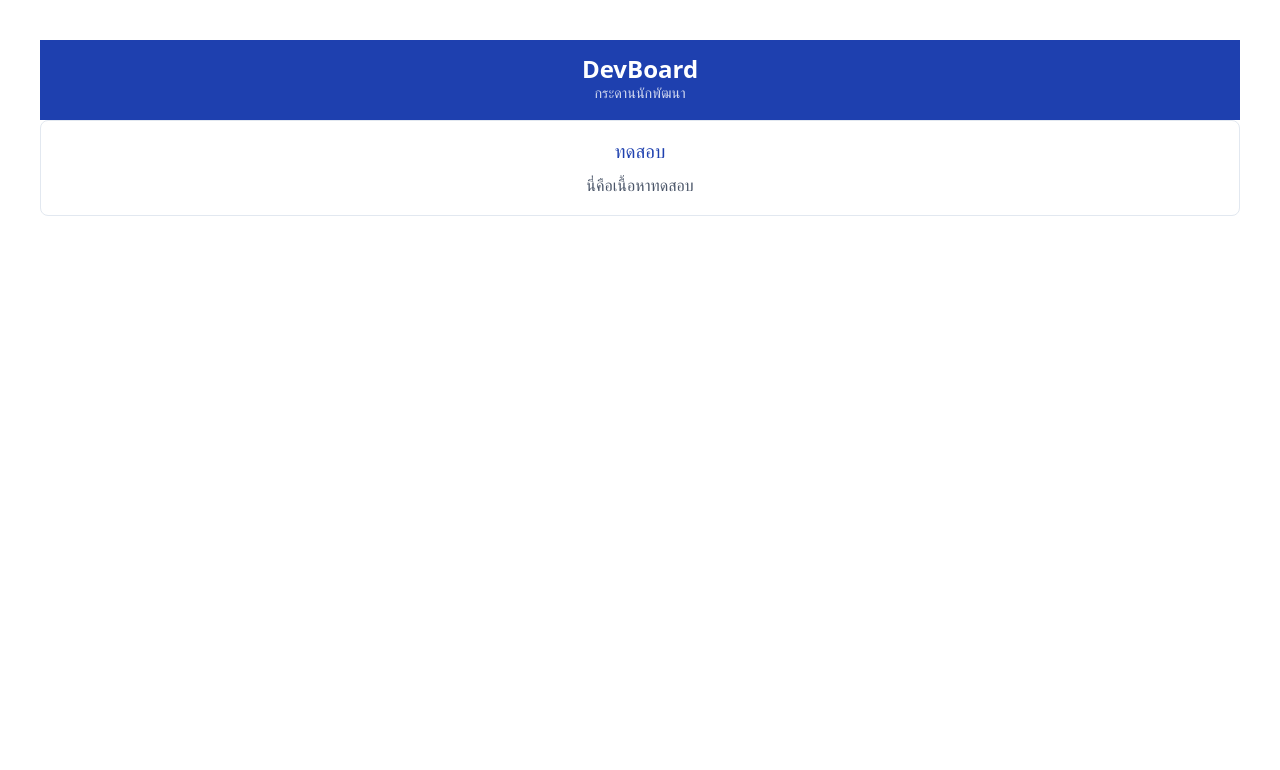
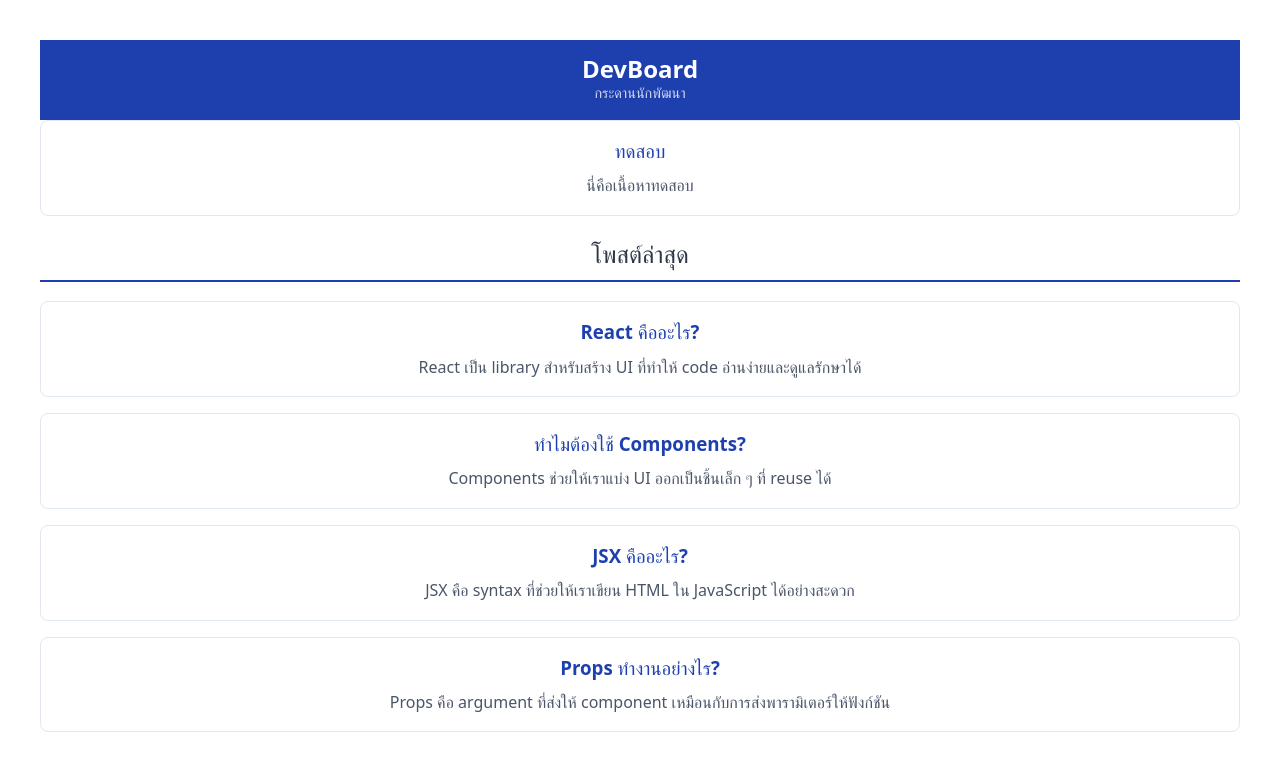
Before and after one commit to Pratchaya-Leelanuwat/devboard-67160017, a React (Vite) app: page / in a window 1280 px wide. Shown: the top 770 px of the page. Built offline with nearby package versions, Linux system fonts and the light colour scheme.

Commit message:
add postlist.jsx

```diff
--- /dev/null
+++ b/components/PostList.jsx
@@ -0,0 +1,22 @@
+import PostCard from "./PostCard";
+
+function PostList({ posts }) {
+  return (
+    <div>
+      <h2
+        style={{
+          color: "#2d3748",
+          borderBottom: "2px solid #1e40af",
+          paddingBottom: "0.5rem",
+        }}
+      >
+        โพสต์ล่าสุด
+      </h2>
+      {posts.map((post) => (
+        <PostCard key={post.id} title={post.title} body={post.body} />
+      ))}
+    </div>
+  );
+}
+
+export default PostList;
--- a/src/App.jsx
+++ b/src/App.jsx
@@ -3,6 +3,7 @@
 import "./App.css";
 import Navbar from "../components/Navbar";
 import PostCard from "../components/PostCard";
+import PostList from "../components/PostList";
 
 function App() {
   const POSTS = [
@@ -37,6 +38,7 @@
     <>
       <Navbar />
       <PostCard title="ทดสอบ" body="นี่คือเนื้อหาทดสอบ" />
+      <PostList posts={POSTS} />
     </>
   );
 }
```
